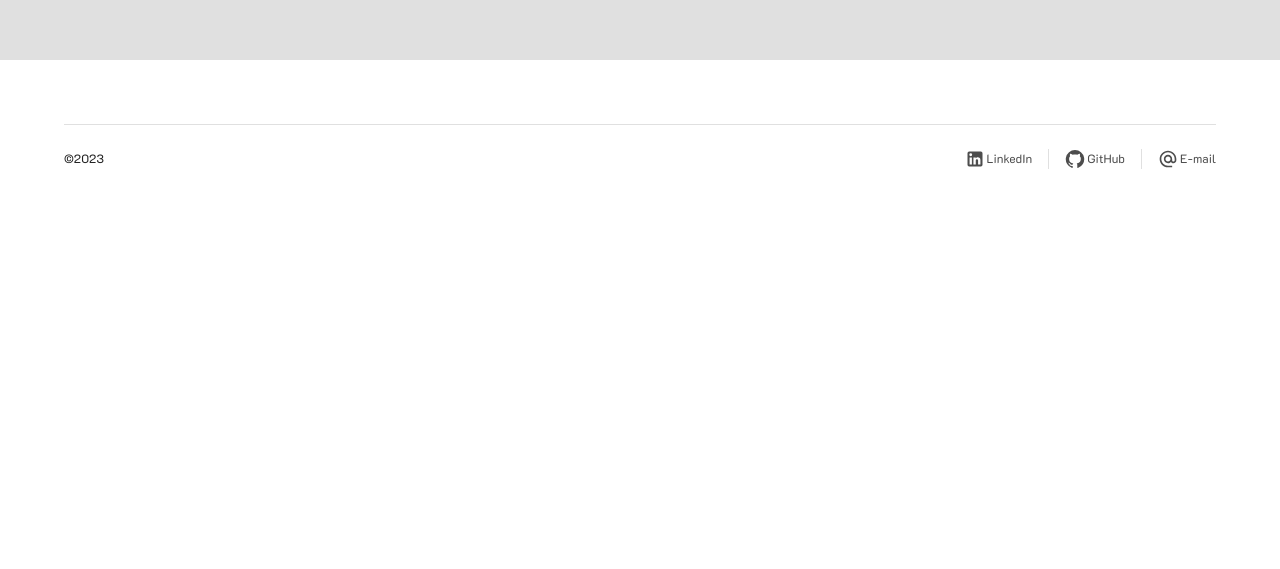
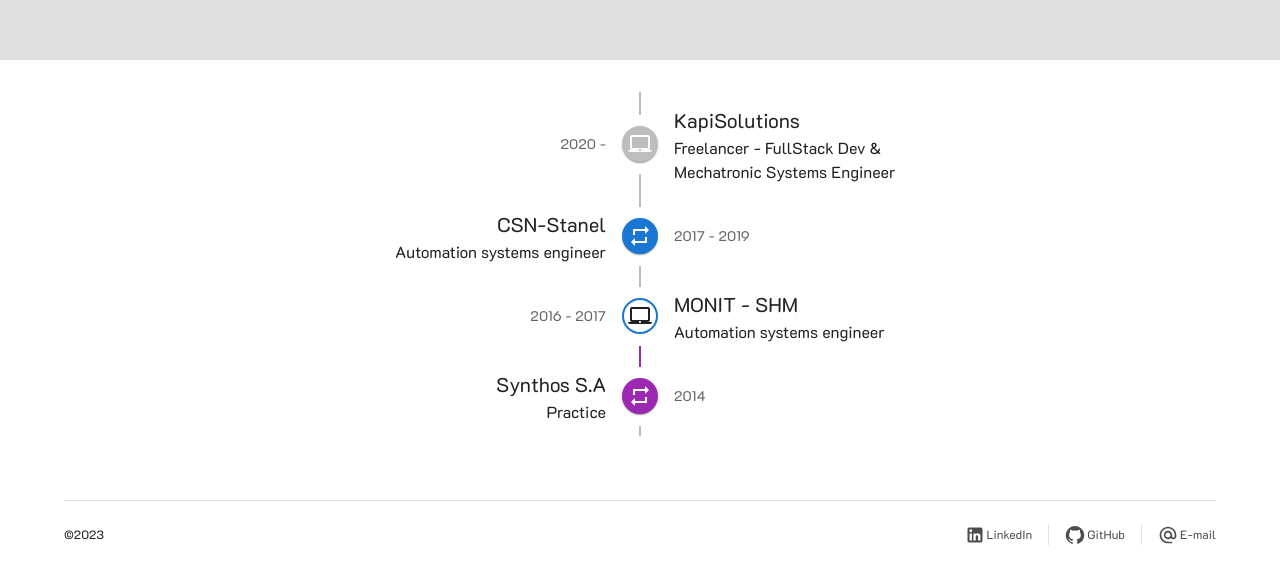
Before and after one commit to KapiSolutions/MyPortfolio, a Next.js app: page / in a window 1280 px wide. Shown: the part 1802-2371 px from the top of the page. Before the commit the page ends 1995 px from the top, so only its background shows below. Built offline with nearby package versions, Linux system fonts and the light colour scheme.

Commit message:
Add timeline

```diff
--- a/components/sections/CarrierSection.tsx
+++ b/components/sections/CarrierSection.tsx
@@ -1,22 +1,113 @@
 import React from "react";
 import { useRouter } from "next/router";
-import { Container, Typography } from "@mui/material";
+import { Container, Typography, useTheme, useMediaQuery } from "@mui/material";
 import { Locale } from "@/interfaces/main";
+import {
+  Timeline,
+  TimelineItem,
+  TimelineSeparator,
+  TimelineConnector,
+  TimelineContent,
+  TimelineOppositeContent,
+  TimelineDot,
+} from "@mui/lab";
+import LaptopMacIcon from "@mui/icons-material/LaptopMac";
+import RepeatIcon from "@mui/icons-material/Repeat";
 
 const CarrierSection = (): JSX.Element => {
   const router = useRouter();
   const locale = (router.locale || "en") as Locale;
+  const theme = useTheme();
+  const isMobile = useMediaQuery(theme.breakpoints.down("sm"), {
+    defaultMatches: true,
+  });
   const t = {
     en: {
-      h: "Carrier Section",
+      h: "Carrier",
     },
     pl: {
-      h: "Carrier Section",
+      h: "Kariera",
     },
   };
   return (
-    <Container >
-      <Typography variant="h2">{t[locale]?.h}</Typography>
+    <Container sx={{p: isMobile ? 0 : 2}} name="carrierSection">
+      <Typography variant="h2" sx={{m:isMobile ? 2 : 0}}>{t[locale]?.h}</Typography>
+      <Timeline position="alternate" sx={{ p: 0 }}>
+        <TimelineItem sx={{ m: "auto" }}>
+          <TimelineOppositeContent sx={{ m: "auto 0" }} align="right" variant="body2" color="text.secondary">
+            2020 -
+          </TimelineOppositeContent>
+          <TimelineSeparator>
+            <TimelineConnector />
+            <TimelineDot>
+              <LaptopMacIcon />
+            </TimelineDot>
+            <TimelineConnector />
+          </TimelineSeparator>
+          {/* , maxWidth: isMobile ? "78px" : "auto"  */}
+          <TimelineContent sx={{ py: "12px"}}>
+            <Typography variant="h6" component="span">
+              KapiSolutions
+            </Typography>
+            <Typography>Freelancer - FullStack Dev & Mechatronic Systems Engineer</Typography>
+          </TimelineContent>
+        </TimelineItem>
+        <TimelineItem>
+          <TimelineOppositeContent sx={{ m: "auto 0"}} variant="body2" color="text.secondary">
+            2017 - 2019
+          </TimelineOppositeContent>
+          <TimelineSeparator>
+            <TimelineConnector />
+            <TimelineDot color="primary">
+              <RepeatIcon />
+            </TimelineDot>
+            <TimelineConnector />
+          </TimelineSeparator>
+          <TimelineContent sx={{ py: "12px" }}>
+            <Typography variant="h6" component="span">
+              CSN-Stanel
+            </Typography>
+            <Typography>Automation systems engineer</Typography>
+          </TimelineContent>
+        </TimelineItem>
+
+        <TimelineItem>
+          <TimelineOppositeContent sx={{ m: "auto 0" }} align="right" variant="body2" color="text.secondary">
+            2016 - 2017
+          </TimelineOppositeContent>
+          <TimelineSeparator>
+            <TimelineConnector />
+            <TimelineDot color="primary" variant="outlined">
+              <LaptopMacIcon />
+            </TimelineDot>
+            <TimelineConnector sx={{ bgcolor: "secondary.main" }} />
+          </TimelineSeparator>
+          <TimelineContent sx={{ py: "12px" }}>
+            <Typography variant="h6" component="span">
+              MONIT - SHM
+            </Typography>
+            <Typography>Automation systems engineer</Typography>
+          </TimelineContent>
+        </TimelineItem>
+        <TimelineItem>
+          <TimelineOppositeContent sx={{ m: "auto 0" }} variant="body2" color="text.secondary">
+            2014
+          </TimelineOppositeContent>
+          <TimelineSeparator>
+            <TimelineConnector sx={{ bgcolor: "secondary.main" }} />
+            <TimelineDot color="secondary">
+              <RepeatIcon />
+            </TimelineDot>
+            <TimelineConnector />
+          </TimelineSeparator>
+          <TimelineContent sx={{ py: "12px" }}>
+            <Typography variant="h6" component="span">
+              Synthos S.A
+            </Typography>
+            <Typography>Practice</Typography>
+          </TimelineContent>
+        </TimelineItem>
+      </Timeline>
     </Container>
   );
 };
```
